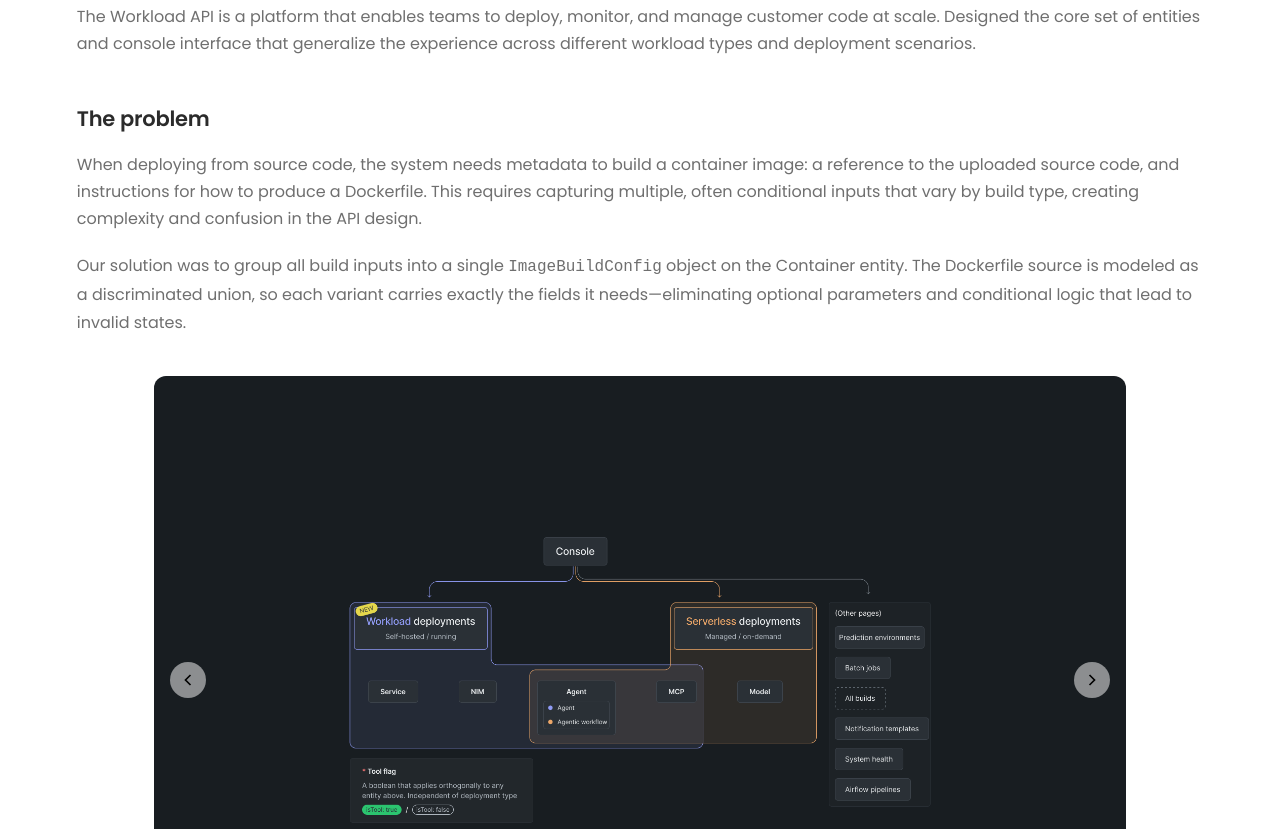
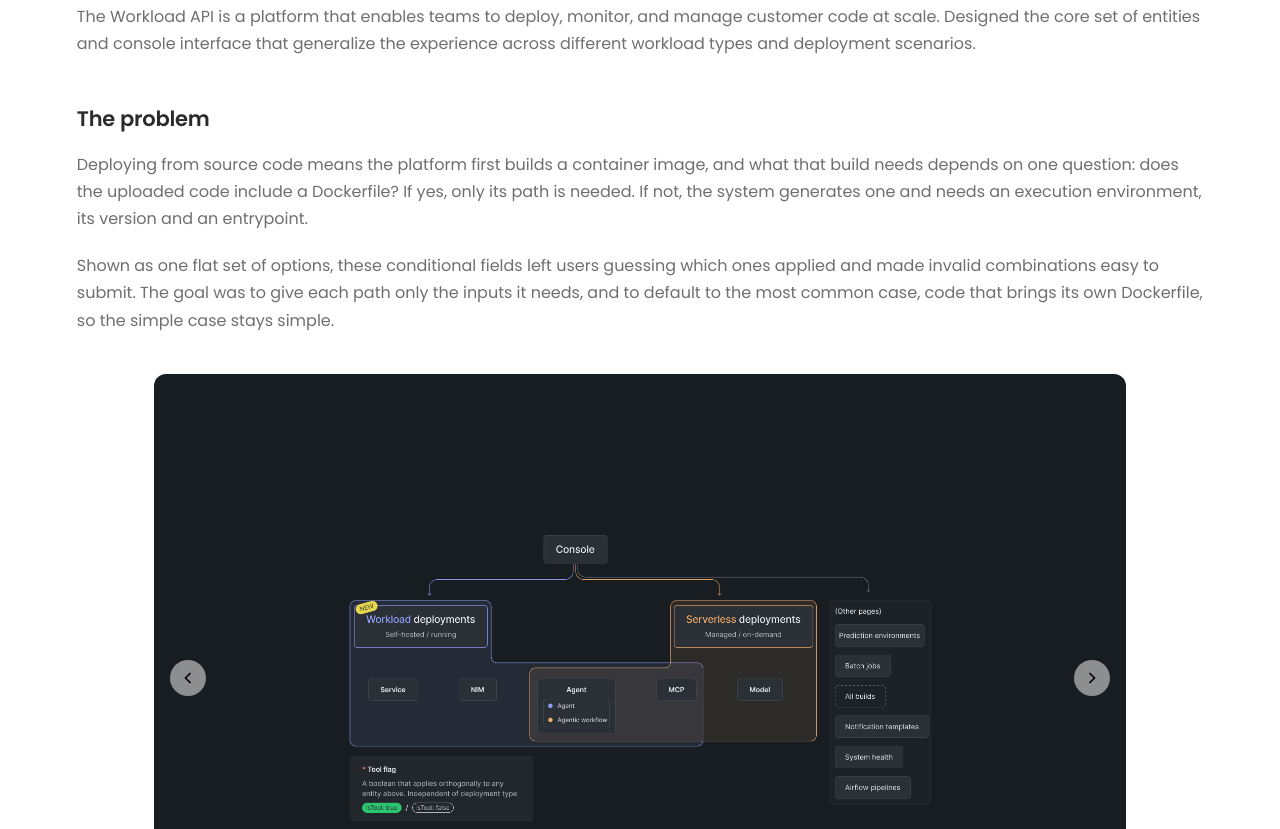
Before and after one commit to annahorobchuk/portfolio, a plain HTML site: page work/workload-api.html in a window 1280 px wide. Shown: the part 1311-2140 px from the top of the page. Drawn offline with Linux system fonts and the light colour scheme.

Commit message:
Rewrite the Workload API problem and move the solution to Design
The problem now names the real fork (does the uploaded code bring its
own Dockerfile?), what each path needs, and why one flat set of fields
confused users. The ImageBuildConfig / discriminated union paragraph
moves to the Design section unchanged.

Co-Authored-By: Claude Opus 5.5 <noreply@anthropic.com>

```diff
--- a/work/workload-api.html
+++ b/work/workload-api.html
@@ -71,9 +71,9 @@
         <p>The Workload API is a platform that enables teams to deploy, monitor, and manage customer code at scale. Designed the core set of entities and console interface that generalize the experience across different workload types and deployment scenarios.</p>
 
         <h2>The problem</h2>
-        <p>When deploying from source code, the system needs metadata to build a container image: a reference to the uploaded source code, and instructions for how to produce a Dockerfile. This requires capturing multiple, often conditional inputs that vary by build type, creating complexity and confusion in the API design.</p>
+        <p>Deploying from source code means the platform first builds a container image, and what that build needs depends on one question: does the uploaded code include a Dockerfile? If yes, only its path is needed. If not, the system generates one and needs an execution environment, its version and an entrypoint.</p>
 
-        <p>Our solution was to group all build inputs into a single <code>ImageBuildConfig</code> object on the Container entity. The Dockerfile source is modeled as a discriminated union, so each variant carries exactly the fields it needs—eliminating optional parameters and conditional logic that lead to invalid states.</p>
+        <p>Shown as one flat set of options, these conditional fields left users guessing which ones applied and made invalid combinations easy to submit. The goal was to give each path only the inputs it needs, and to default to the most common case, code that brings its own Dockerfile, so the simple case stays simple.</p>
 
         <div class="image-slider">
           <div class="slider-main">
@@ -110,6 +110,8 @@
         <p>Once we had a clear understanding of the problems to be addressed, the PM team started creating 6-pagers and PR/FAQs that described the vision for the redesigned platform. We adopted the <a href="https://www.aboutamazon.com/news/workplace/an-insider-look-at-amazons-culture-and-processes" target="_blank" rel="noopener">working backwards methodology</a> pioneered by Amazon—writing the customer announcement and FAQ before designing the product.</p>
 
         <p>This approach helped everyone on the team, including design, to assess and interrogate the platform's viability, guide development decisions, and maintain a relentless customer-centric focus. Rather than iterating on implementation details, we debated the core value proposition and customer experience first, ensuring alignment before engineering began.</p>
+
+        <p>Our solution was to group all build inputs into a single <code>ImageBuildConfig</code> object on the Container entity. The Dockerfile source is modeled as a discriminated union, so each variant carries exactly the fields it needs—eliminating optional parameters and conditional logic that lead to invalid states.</p>
 
         <p>The design process focused on creating a unified console experience that made complex workload orchestration feel intuitive—providing clear visibility into build status, configuration options, and workload management through a consistent, tab-based interface.</p>
 
```
